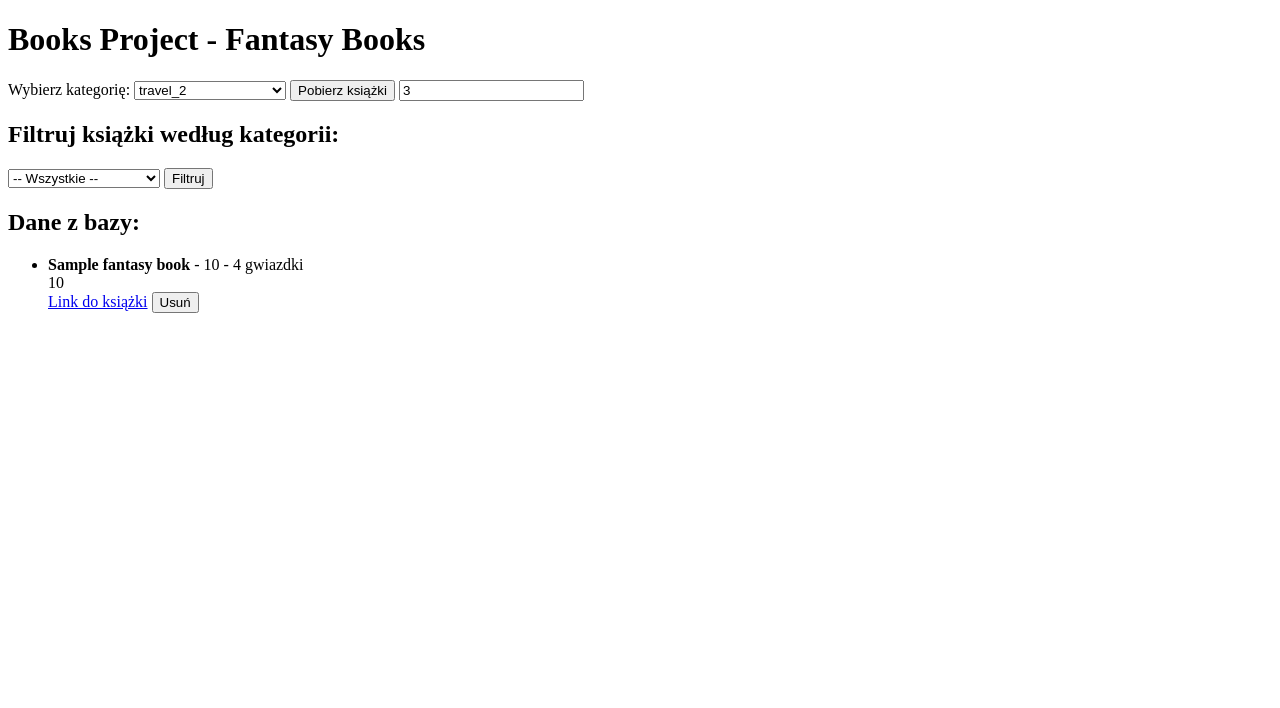
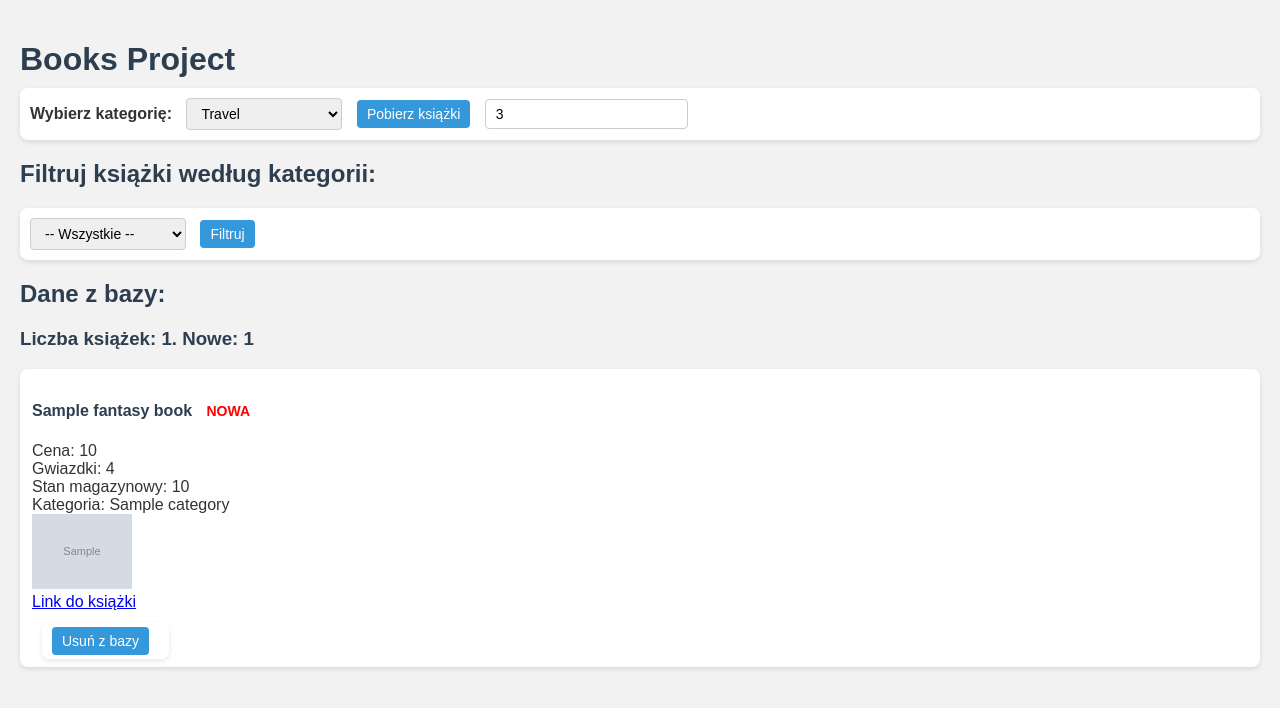
Before and after one commit to Ciol8/PrirScraper, a Flask app: page / in a window 1280 px wide. Shown: the top 708 px of the page. Run offline with Flask 3, Linux system fonts and the light colour scheme; grey boxes marked "Sample" are stand-in pictures; a database or web service that is not in the repository returns one stand-in record (values such as "Sample title").

Commit message:
pseudo dziala

```diff
--- a/frontend/app.py
+++ b/frontend/app.py
@@ -1,7 +1,7 @@
 from flask import Flask, render_template, request, redirect, url_for
 from pymongo import MongoClient
 from bson.objectid import ObjectId
-import os
+from flask import jsonify
 
 app = Flask(__name__)
 
@@ -13,10 +13,8 @@ tasks_collection = db["scrape_tasks"]
 @app.route("/")
 def index():
     selected_category = request.args.get("category")
-    if selected_category:
-        items = list(collection.find({"category": selected_category}))
-    else:
-        items = list(collection.find())
+    sort_by = request.args.get("sort_by", "title")  # nowy parametr
+
     categories = [
         "travel_2", "mystery_3", "historical-fiction_4", "sequential-art_5",
         "classics_6", "philosophy_7", "romance_8", "womens-fiction_9",
@@ -31,14 +29,58 @@ def index():
         "christian_43", "suspense_44", "short-stories_45", "novels_46",
         "health_47", "politics_48", "cultural_49", "erotica_50", "crime_51"
     ]
-    return render_template("index.html", items=items, categories=categories,selected_category=selected_category )
+
+    categories_display = []
+    for cat in categories:
+        name = cat.rsplit("_", 1)[0].replace("-", " ").capitalize()
+        categories_display.append((cat, name))
+
+    # Mapa sortowania — pole, kierunek
+    sort_mapping = {
+        "title": ("title", 1),
+        "stars": ("stars_num", -1),
+        "price": ("price_num", 1),
+        "quantity": ("quantity_num", -1)
+    }
+
+    sort_field, sort_order = sort_mapping.get(sort_by, ("title", 1))
+
+    # Budujemy query
+    query = {}
+    if selected_category:
+        query["category"] = selected_category
+
+    # Pobieramy książki + sortowanie
+    items = list(collection.find(query).sort(sort_field, sort_order))
+    num_books_total = collection.count_documents(query)
+    num_books_new = collection.count_documents({**query, "new": True})
+
+    return render_template(
+        "index.html",
+        items=items,
+        categories_display=categories_display,
+        selected_category=selected_category,
+        sort_by=sort_by,  # dodajemy sort_by do template
+        num_books_total=num_books_total,
+        num_books_new=num_books_new
+    )
+
 
 @app.route("/scrape_category", methods=["POST"])
 def scrape_category():
     num_books = int(request.form.get("num_books", 3))
     category = request.form.get("category")
-    tasks_collection.insert_one({"category": category, "num_books": num_books, "status": "pending"})
-    return redirect(url_for("index"))
+
+    # usuwamy wszystkie NEW w tej kategorii
+    collection.update_many({"category": category, "new": True}, {"$set": {"new": False}})
+
+    # dodajemy task
+    task = {"category": category, "num_books": num_books, "status": "pending"}
+    task_id = tasks_collection.insert_one(task).inserted_id
+
+    # przekierowujemy na scrape_status z id taska
+    return redirect(url_for("scrape_status", task_id=str(task_id)))
+
 
 @app.route("/delete_book", methods=["POST"])
 def delete_book():
@@ -46,6 +88,20 @@ def delete_book():
     collection.delete_one({"_id": ObjectId(book_id)})
     return redirect(url_for("index"))
 
+@app.route("/check_task_status")
+def check_task_status():
+    task = tasks_collection.find_one(sort=[("_id", -1)])
+    return {"status": task["status"]} if task else {"status": "unknown"}
+
+@app.route("/scrape_status/<task_id>")
+def scrape_status(task_id):
+    return render_template("scrape_status.html", task_id=task_id)
+
+@app.route("/scrape_status_check/<task_id>")
+def scrape_status_check(task_id):
+    task = tasks_collection.find_one({"_id": ObjectId(task_id)})
+    status = task["status"] if task else "unknown"
+    return jsonify({"status": status})
 
 if __name__ == "__main__":
     app.run(host="0.0.0.0", port=5000)
--- a/frontend/templates/index.html
+++ b/frontend/templates/index.html
@@ -3,48 +3,203 @@
 
 <head>
     <title>Books Project</title>
+    <link rel="stylesheet" href="static/style.css">
+
+    <style>
+        body {
+            font-family: Arial, sans-serif;
+            background-color: #f2f2f2;
+            color: #333;
+            margin: 0;
+            padding: 20px;
+        }
+
+        h1,
+        h2,
+        h3,
+        h4 {
+            color: #2c3e50;
+        }
+
+        h1 {
+            margin-bottom: 10px;
+        }
+
+        form {
+            margin-bottom: 20px;
+            padding: 10px;
+            background-color: #fff;
+            border-radius: 8px;
+            box-shadow: 0 2px 5px rgba(0, 0, 0, 0.1);
+        }
+
+        label {
+            font-weight: bold;
+            margin-right: 10px;
+        }
+
+        select,
+        input[type="number"],
+        button {
+            padding: 6px 10px;
+            margin-right: 10px;
+            border-radius: 4px;
+            border: 1px solid #ccc;
+            font-size: 14px;
+        }
+
+        button {
+            background-color: #3498db;
+            color: white;
+            cursor: pointer;
+            border: none;
+            transition: background-color 0.3s ease;
+        }
+
+        button:hover {
+            background-color: #2980b9;
+        }
+
+        ul {
+            list-style-type: none;
+            padding: 0;
+        }
+
+        li {
+            background-color: #fff;
+            margin-bottom: 10px;
+            padding: 12px;
+            border-radius: 8px;
+            box-shadow: 0 2px 5px rgba(0, 0, 0, 0.1);
+        }
+
+        li strong h4 {
+            display: inline-block;
+            margin: 0;
+            color: #34495e;
+        }
+
+        span {
+            font-size: 14px;
+        }
+
+        form[action="/delete_book"] {
+            display: inline-block;
+            margin-left: 10px;
+        }
+
+        span[style*="color: red;"] {
+            font-weight: bold;
+            font-size: 14px;
+            margin-left: 10px;
+        }
+
+        #loader {
+            display: none;
+            width: 100%;
+            background-color: #ddd;
+            border-radius: 5px;
+            margin-bottom: 20px;
+            height: 10px;
+            overflow: hidden;
+            position: relative;
+        }
+
+        #loader::after {
+            content: "";
+            position: absolute;
+            left: 0;
+            top: 0;
+            height: 100%;
+            width: 0;
+            background-color: #3498db;
+            animation: loading 4s linear forwards;
+        }
+
+        @keyframes loading {
+            0% {
+                width: 0;
+            }
+
+            100% {
+                width: 100%;
+            }
+        }
+    </style>
+
+    <script>
+        function startLoading(taskForm) {
+            document.getElementById("loader").style.display = "block";
+            setTimeout(() => {
+                taskForm.submit();
+            }, 200);
+        }
+    </script>
 </head>
 
+<body>
+    <h1>Books Project </h1>
 
-<body>
-    <h1>Books Project - Fantasy Books</h1>
-
-    <form action="/scrape_category" method="post">
+    <form method="post" action="/scrape_category" onsubmit="event.preventDefault(); startLoading(this);">
         <label for="category">Wybierz kategorię:</label>
         <select name="category" id="category">
-            {% for cat in categories %}
-            <option value="{{ cat }}">{{ cat }}</option>
+            {% for cat_value, cat_name in categories_display %}
+            <option value="{{ cat_value }}">{{ cat_name }}</option>
             {% endfor %}
         </select>
         <button type="submit">Pobierz książki</button>
         <input type="number" name="num_books" min="1" value="3">
     </form>
 
+    <div id="loader"></div>
+
     <h2>Filtruj książki według kategorii:</h2>
     <form method="get" action="/">
         <select name="category">
             <option value="">-- Wszystkie --</option>
-            {% for cat in categories %}
-            <option value="{{ cat }}" {% if cat==selected_category %}selected{% endif %}>{{ cat }}</option>
+            {% for cat_value, cat_name in categories_display %}
+            <option value="{{ cat_value }}" {% if cat_value==selected_category %}selected{% endif %}>{{ cat_name }}
+            </option>
             {% endfor %}
         </select>
-        <button type="submit">Filtruj</button>
+
+
+
+
+        <button type="submit">Filtruj </button>
     </form>
 
     <h2>Dane z bazy:</h2>
+    <h3>
+        {% if selected_category %}Kategoria: {{ selected_category }} — {% endif %}
+        Liczba książek: {{ num_books_total }}. Nowe: {{ num_books_new }}
+    </h3>
+
     <ul>
         {% for item in items %}
         <li>
-            <strong>{{ item.title }}</strong> - {{ item.price }} - {{ item.stars }} gwiazdki <br>
-            {{ item.stock_info }}<br>
-            <a href="{{ item.book_url }}" target="_blank">Link do książki</a>
+            <h4>
+                <strong>{{ item.title }}</strong>
+                {% if item.new %}<span style="color: red;"> NOWA</span>{% endif %}
+            </h4>
+            <p>
+                Cena: {{ item.price }}<br>
+                Gwiazdki: {{ item.stars }}<br>
+                Stan magazynowy: {{ item.stock_info }}<br>
+                Kategoria: {{ item.category }}<br>
+                {% if item.image_url %}
+                <img src="{{ item.image_url }}" alt="Book image" width="100"><br>
+                {% endif %}
+                <a href="{{ item.book_url }}" target="_blank">Link do książki</a>
+            </p>
             <form action="/delete_book" method="post" style="display:inline;">
                 <input type="hidden" name="book_id" value="{{ item._id }}">
-                <button type="submit">Usuń</button>
+                <button type="submit">Usuń z bazy</button>
             </form>
         </li>
         {% endfor %}
     </ul>
+
 </body>
 
 </html>
--- /dev/null
+++ b/frontend/templates/static/style.css
@@ -0,0 +1,119 @@
+body {
+    font-family: Arial, sans-serif;
+    background-color: #f2f2f2;
+    color: #333;
+    margin: 0;
+    padding: 20px;
+}
+
+h1,
+h2,
+h3,
+h4 {
+    color: #2c3e50;
+}
+
+h1 {
+    margin-bottom: 10px;
+}
+
+form {
+    margin-bottom: 20px;
+    padding: 10px;
+    background-color: #fff;
+    border-radius: 8px;
+    box-shadow: 0 2px 5px rgba(0, 0, 0, 0.1);
+}
+
+label {
+    font-weight: bold;
+    margin-right: 10px;
+}
+
+select,
+input[type="number"],
+button {
+    padding: 6px 10px;
+    margin-right: 10px;
+    border-radius: 4px;
+    border: 1px solid #ccc;
+    font-size: 14px;
+}
+
+button {
+    background-color: #3498db;
+    color: white;
+    cursor: pointer;
+    border: none;
+    transition: background-color 0.3s ease;
+}
+
+button:hover {
+    background-color: #2980b9;
+}
+
+ul {
+    list-style-type: none;
+    padding: 0;
+}
+
+li {
+    background-color: #fff;
+    margin-bottom: 10px;
+    padding: 12px;
+    border-radius: 8px;
+    box-shadow: 0 2px 5px rgba(0, 0, 0, 0.1);
+}
+
+li strong h4 {
+    display: inline-block;
+    margin: 0;
+    color: #34495e;
+}
+
+span {
+    font-size: 14px;
+}
+
+form[action="/delete_book"] {
+    display: inline-block;
+    margin-left: 10px;
+}
+
+span[style*="color: red;"] {
+    font-weight: bold;
+    font-size: 14px;
+    margin-left: 10px;
+}
+
+#loader {
+    display: none;
+    width: 100%;
+    background-color: #ddd;
+    border-radius: 5px;
+    margin-bottom: 20px;
+    height: 10px;
+    overflow: hidden;
+    position: relative;
+}
+
+#loader::after {
+    content: "";
+    position: absolute;
+    left: 0;
+    top: 0;
+    height: 100%;
+    width: 0;
+    background-color: #3498db;
+    animation: loading 4s linear forwards;
+}
+
+@keyframes loading {
+    0% {
+        width: 0;
+    }
+
+    100% {
+        width: 100%;
+    }
+}
```
Also changed, not shown: engine/engine.py (+33 -5 lines), frontend/templates/scrape_status.html (added, +33 -0 lines), frontend/templates/style.css (added, +119 -0 lines).
